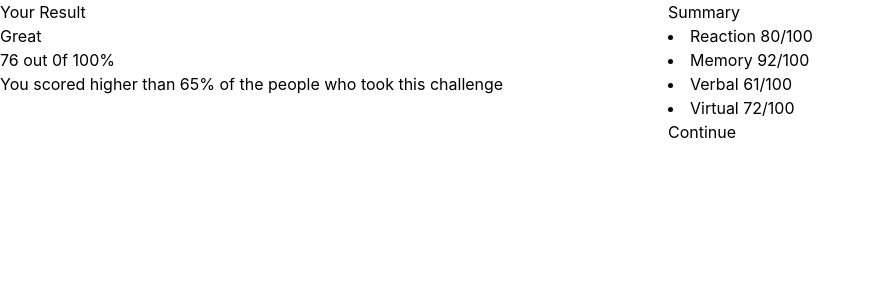
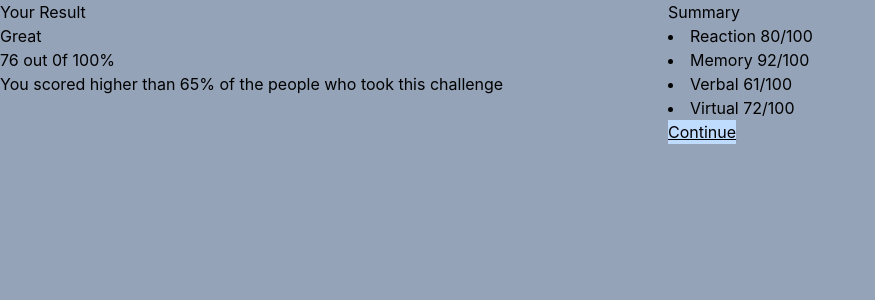
Before and after one commit to MbuviDev/results-summary, a React (Create React App) app: page / in a window 1280 px wide. Shown: the top 300 px of the page, without its empty margins (0-875 px from the left). Built offline with nearby package versions, Linux system fonts and the light colour scheme.

Commit message:
added styles

```diff
--- a/src/App.js
+++ b/src/App.js
@@ -4,7 +4,7 @@ import Results from './components/Results';
 
 function App() {
   return (
-    <div className="grid grid-cols-2 gap-14">
+    <div className="grid grid-cols-2 gap-14 bg-slate-400 h-screen">
        <Results />
       <Summary />
     </div>
--- a/src/components/Summary.js
+++ b/src/components/Summary.js
@@ -12,7 +12,7 @@ function Summary () {
                 <li>Virtual   72/100</li>
         </div>
         <div>
-            <button> Continue </button>
+            <button className="bg-blue-200 underline "> Continue </button>
         </div>
         </div>
     )
```
